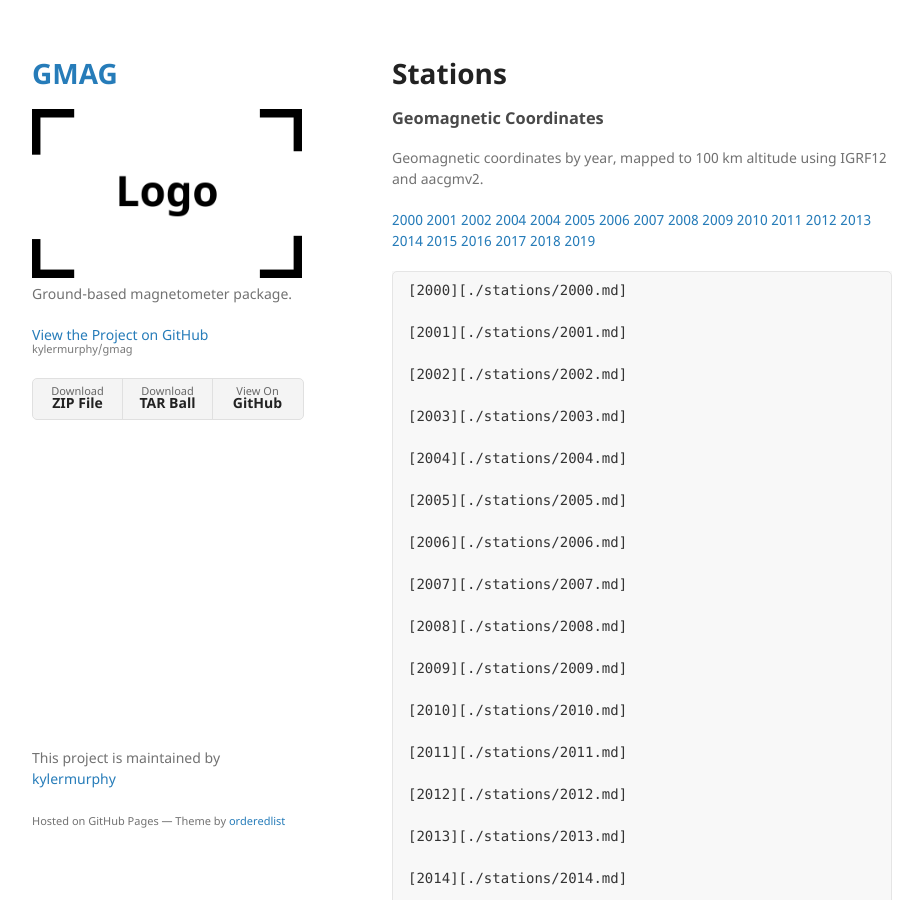
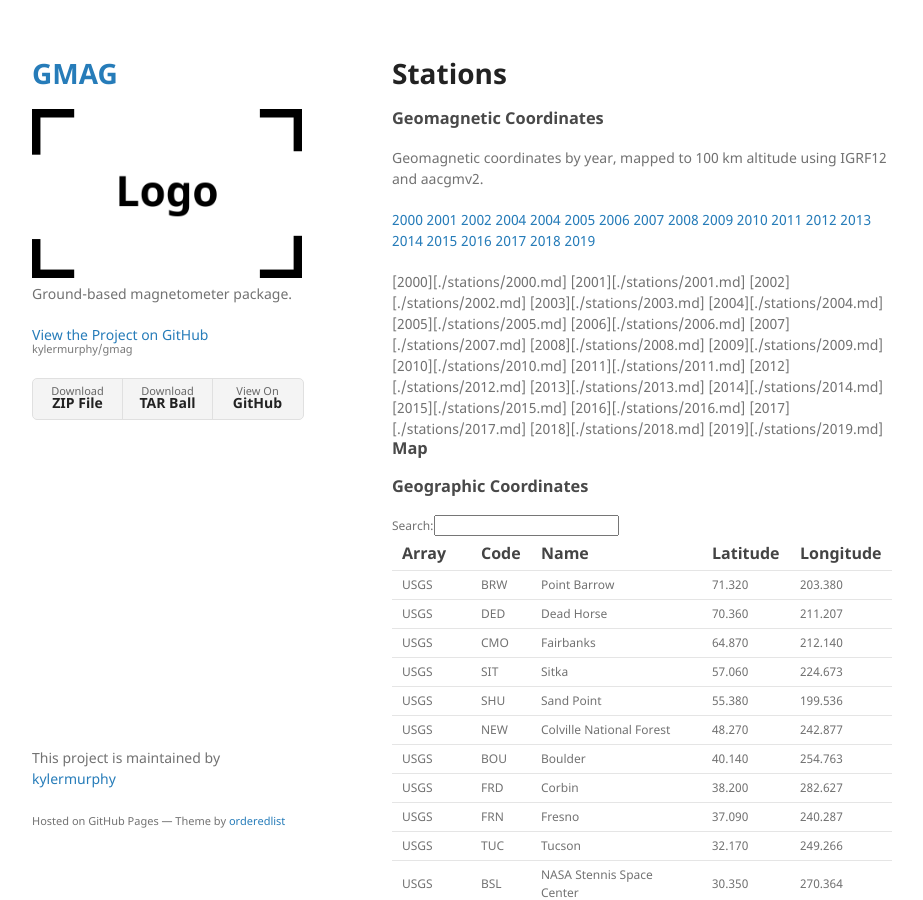
Before and after one commit to kylermurphy/gmag, a Jekyll site: the page built from docs/stations.md, in a window 1280 px wide and 900 px high. Shown: the whole window, without its empty margins (178-1101 px from the left). Built offline with Jekyll 4.4.1, drawn with Linux system fonts in a browser that asks for light colours; nearby versions of some CDN libraries; our own code applies the rules of GitHub Pages for plain Markdown files.

Commit message:
Update stations.md

```diff
--- a/docs/stations.md
+++ b/docs/stations.md
@@ -11,10 +11,11 @@
 [2000][1] [2001][2] [2002][3] [2004][4] [2004][5] [2005][6] [2006][7] [2007][8] [2008][9] [2009][10] [2010][11] [2011][12] [2012][13] [2013][14] [2014][15] [2015][16] [2016][17] [2017][18] [2018][19] [2019][20]
 
 
-
+<div class="display compact" style="height:100%; width:100%; overflow:auto;">
 {% for row in site.data.year %}
     [{{ row.year }}][./stations/{{ row.year }}.md]
 {% endfor %}
+</div>
 
 ### Map
 
```
